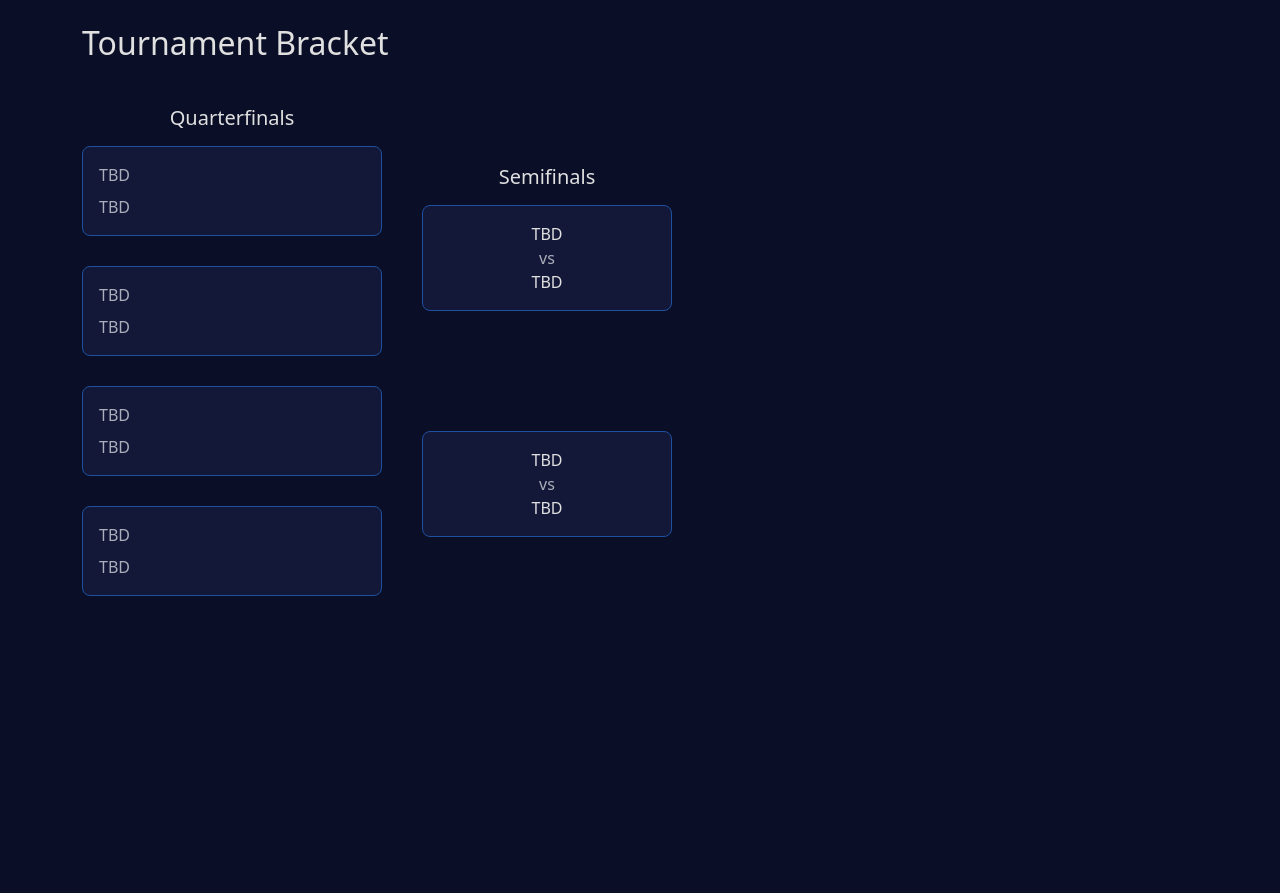
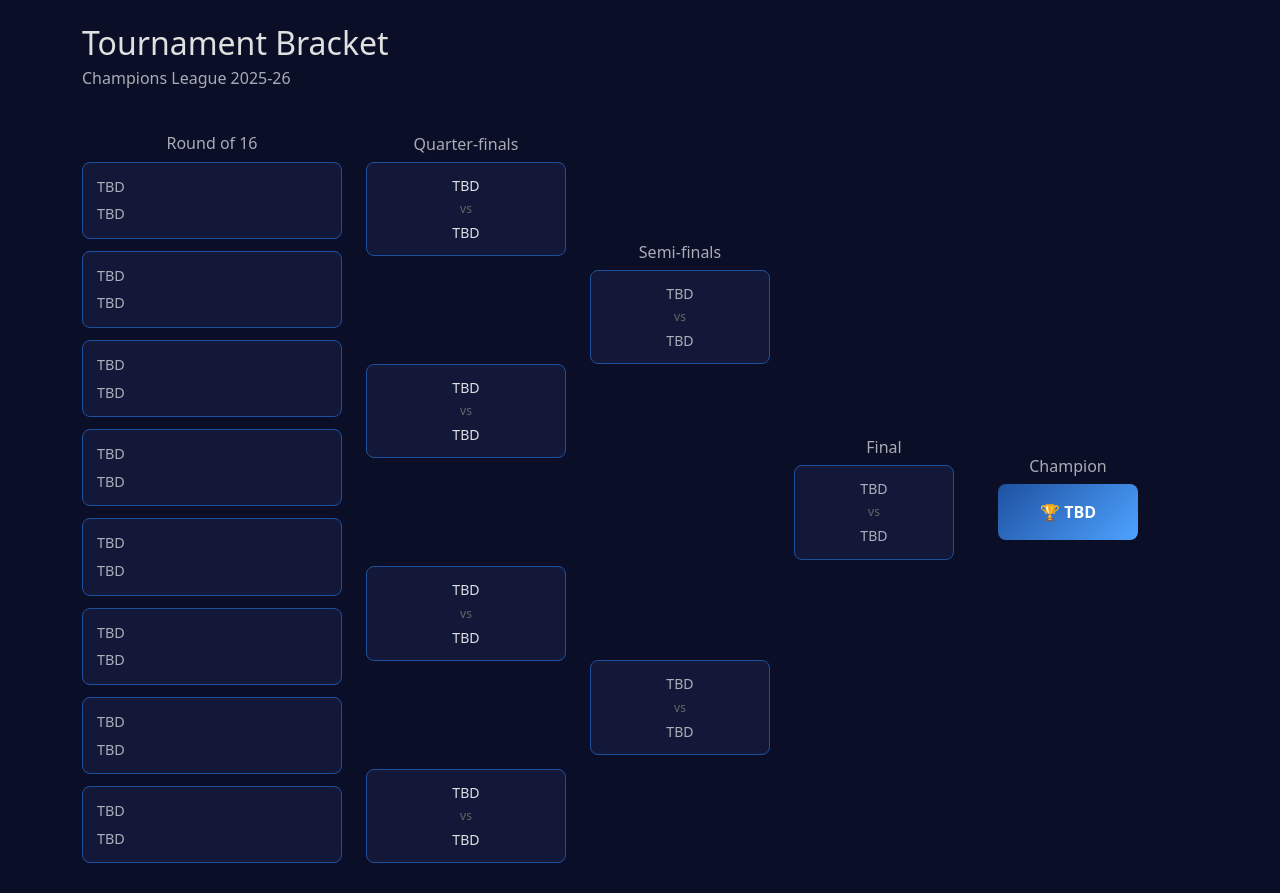
Before and after one commit to yurifleon/UCL-predictions, a Flask app: page /bracket in a window 1280 px wide. Shown: the part 58-951 px from the top of the page. Before the commit the page ends 654 px from the top, so only its background shows below. Run offline with Flask 3, Linux system fonts and the light colour scheme.

Commit message:
Round of 16 rebrand, remove qualifier bonus, full bracket view
Scoring:
- Remove qualifier bonus (was 2 pts); max per tie is now 20 pts (10+10)
- points["qualifier"] kept in schema at 0 for backward compatibility

Terminology:
- Quarterfinals → Round of 16 throughout (templates, translations, docs)
- Spanish translations updated: octavos de final, partidos de octavos, etc.

Bracket (/bracket):
- Redesigned for full tournament: R16 → Quarter-finals → Semi-finals → Final → Champion
- Pads to 8 R16 matches; QF slots show R16 qualifiers paired by match order
- SF and Final slots shown as TBD (not tracked by app)

Co-Authored-By: Claude Sonnet 4.6 <noreply@anthropic.com>

```diff
--- a/app.py
+++ b/app.py
@@ -69,7 +69,7 @@ SPANISH_TRANSLATIONS = {
     "User not found.": "Usuario no encontrado.",
     "Match deleted.": "Partido eliminado.",
     "UCL Forecast - Sign In": "UCL Forecast - Iniciar sesion",
-    "UCL Quarterfinal Forecast": "Pronostico UCL de Cuartos de Final",
+    "UCL Round of 16 Forecast": "Pronostico UCL de Octavos de Final",
     "Sign in to your account": "Inicia sesion en tu cuenta",
     "Username": "Usuario",
     "Enter username": "Introduce usuario",
@@ -105,7 +105,7 @@ SPANISH_TRANSLATIONS = {
     "Set New Password": "Establecer nueva contrasena",
     "Update Password": "Actualizar contrasena",
     "Dashboard - UCL Forecast": "Panel - UCL Forecast",
-    "Quarterfinal Matches": "Partidos de cuartos",
+    "Round of 16 Matches": "Partidos de octavos",
     "No matches configured yet. Ask the admin to set them up.": (
         "Aun no hay partidos configurados. Pide al admin que los cree."
     ),
@@ -147,11 +147,14 @@ SPANISH_TRANSLATIONS = {
     "Correct qualifier:": "Clasificado correcto:",
     "2 points": "2 puntos",
     "Max per tie:": "Maximo por eliminatoria:",
-    "22 points (10 + 10 + 2)": "22 puntos (10 + 10 + 2)",
+    "20 points (10 + 10)": "20 puntos (10 + 10)",
     "Bracket - UCL Forecast": "Cuadro - UCL Forecast",
     "Tournament Bracket": "Cuadro del torneo",
-    "Quarterfinals": "Cuartos de final",
-    "Semifinals": "Semifinales",
+    "Round of 16": "Octavos de final",
+    "Quarter-finals": "Cuartos de final",
+    "Semi-finals": "Semifinales",
+    "Final": "Final",
+    "Champion": "Campeon",
     "TBD": "Por definir",
     "vs": "vs",
     "Admin - UCL Forecast": "Admin - UCL Forecast",
@@ -168,7 +171,7 @@ SPANISH_TRANSLATIONS = {
     "Remove user {user}? Their predictions will be deleted.": (
         "Eliminar usuario {user}? Sus pronosticos se borraran."
     ),
-    "Add Quarterfinal Match": "Agregar partido de cuartos",
+    "Add Round of 16 Match": "Agregar partido de octavos",
     "Home Team (Leg 1)": "Equipo local (ida)",
     "Away Team (Leg 1)": "Equipo visitante (ida)",
     "Leg 1 Deadline": "Cierre ida",
@@ -355,36 +358,7 @@ def compute_points(prediction, match):
                 if actual_outcome == pred_outcome:
                     points["leg2"] = 7 if (a2h - a2a) == (p2h - p2a) else 5
 
-    # Check qualifier (need both legs actual results)
-    if all(v is not None for v in [a1h, a1a, a2h, a2a]):
-        p1h = prediction.get("leg1_home")
-        p1a = prediction.get("leg1_away")
-        p2h = prediction.get("leg2_home")
-        p2a = prediction.get("leg2_away")
-        if all(v is not None for v in [p1h, p1a, p2h, p2a]):
-            # Aggregate: home team in leg1 is "team A"
-            actual_agg_home = a1h + a2a  # team A goals across both legs
-            actual_agg_away = a1a + a2h  # team B goals across both legs
-            pred_agg_home = p1h + p2a
-            pred_agg_away = p1a + p2h
-
-            if actual_agg_home != actual_agg_away:
-                actual_qualifier = "home" if actual_agg_home > actual_agg_away else "away"
-            else:
-                # Tie on aggregate — away goals rule removed in modern UCL,
-                # but we need a tiebreaker. Use home team of leg2 as qualifier
-                # (simplified: admin enters result that reflects the actual qualifier)
-                actual_qualifier = "home" if a2h >= a2a else "away"
-
-            if pred_agg_home != pred_agg_away:
-                pred_qualifier = "home" if pred_agg_home > pred_agg_away else "away"
-            else:
-                pred_qualifier = "home" if p2h >= p2a else "away"
-
-            if actual_qualifier == pred_qualifier:
-                points["qualifier"] = 2
-
-    points["total"] = points["leg1"] + points["leg2"] + points["qualifier"]
+    points["total"] = points["leg1"] + points["leg2"]
     return points
 
 
--- a/templates/admin.html
+++ b/templates/admin.html
@@ -75,7 +75,7 @@
 
 <!-- Add Match -->
 <div class="card mb-4">
-    <div class="card-header">{{ _('Add Quarterfinal Match') }}</div>
+    <div class="card-header">{{ _('Add Round of 16 Match') }}</div>
     <div class="card-body">
         <form method="POST">
             <input type="hidden" name="action" value="add_match">
--- a/templates/bracket.html
+++ b/templates/bracket.html
@@ -4,92 +4,124 @@
 .bracket-container {
     display: flex;
     align-items: center;
-    gap: 40px;
+    gap: 24px;
     overflow-x: auto;
-    padding: 20px 0;
+    padding: 20px 0 30px;
 }
-.bracket-round {
+/* Round of 16 — 8 matches */
+.bracket-r16 {
     display: flex;
     flex-direction: column;
-    gap: 30px;
-    min-width: 300px;
+    gap: 12px;
+    min-width: 260px;
+}
+/* Quarter-finals — 4 slots */
+.bracket-qf {
+    display: flex;
+    flex-direction: column;
+    justify-content: space-around;
+    min-width: 200px;
+    gap: 108px;
+}
+/* Semi-finals — 2 slots */
+.bracket-sf {
+    display: flex;
+    flex-direction: column;
+    min-width: 180px;
+    gap: 296px;
+}
+/* Final — 1 slot */
+.bracket-final {
+    display: flex;
+    align-items: center;
+    min-width: 180px;
 }
 .bracket-match {
     background: #131838;
     border: 1px solid #1e50a0;
     border-radius: 8px;
-    padding: 12px 16px;
+    padding: 10px 14px;
     position: relative;
 }
 .bracket-match .team-row {
     display: flex;
     justify-content: space-between;
     align-items: center;
-    padding: 4px 0;
+    padding: 3px 0;
+    font-size: 0.9rem;
 }
 .bracket-match .team-row.qualifier {
     color: #4da3ff;
     font-weight: 700;
 }
 .bracket-match .scores {
-    font-size: 0.85rem;
+    font-size: 0.78rem;
     color: #aaa;
-    margin-top: 6px;
-    padding-top: 6px;
+    margin-top: 5px;
+    padding-top: 5px;
     border-top: 1px solid #1e3a6e;
 }
-.bracket-connector {
+.bracket-slot {
+    background: #131838;
+    border: 1px solid #1e50a0;
+    border-radius: 8px;
+    padding: 12px 14px;
+    text-align: center;
+    min-height: 64px;
     display: flex;
     flex-direction: column;
     justify-content: center;
-    gap: 30px;
+    gap: 4px;
 }
-.bracket-semi {
-    display: flex;
-    flex-direction: column;
-    justify-content: space-around;
-    min-width: 250px;
-    gap: 120px;
+.bracket-slot .slot-team {
+    font-size: 0.88rem;
 }
-.semi-slot {
-    background: #131838;
-    border: 1px solid #1e50a0;
+.bracket-slot .slot-team.known {
+    color: #4da3ff;
+    font-weight: 700;
+}
+.bracket-slot .slot-sep {
+    font-size: 0.75rem;
+    color: #666;
+}
+.bracket-champion {
+    background: linear-gradient(135deg, #1e50a0, #4da3ff);
     border-radius: 8px;
-    padding: 16px;
+    padding: 16px 20px;
     text-align: center;
-    min-height: 60px;
+    font-weight: 700;
+    font-size: 1rem;
+    min-width: 140px;
 }
 {% endblock %}
 {% block content %}
-<h2 class="mb-4">{{ _('Tournament Bracket') }}</h2>
+<h2 class="mb-1">{{ _('Tournament Bracket') }}</h2>
+<p class="text-muted mb-4">Champions League 2025-26</p>
 
 <div class="bracket-container">
-    <!-- Quarterfinals -->
+
+    <!-- Round of 16 -->
     <div>
-        <h5 class="text-center mb-3">{{ _('Quarterfinals') }}</h5>
-        <div class="bracket-round">
+        <h6 class="text-center text-muted mb-2">{{ _('Round of 16') }}</h6>
+        <div class="bracket-r16">
             {% for m in matches %}
             <div class="bracket-match">
                 <div class="team-row {% if m.qualifier == m.home_team %}qualifier{% endif %}">
                     <span>{{ m.home_team }}</span>
-                    {% if m.agg_home is not none %}
-                    <span>{{ m.agg_home }}</span>
-                    {% endif %}
+                    {% if m.agg_home is not none %}<span>{{ m.agg_home }}</span>{% endif %}
                 </div>
                 <div class="team-row {% if m.qualifier == m.away_team %}qualifier{% endif %}">
                     <span>{{ m.away_team }}</span>
-                    {% if m.agg_away is not none %}
-                    <span>{{ m.agg_away }}</span>
-                    {% endif %}
+                    {% if m.agg_away is not none %}<span>{{ m.agg_away }}</span>{% endif %}
                 </div>
                 <div class="scores">
-                    {{ _('Leg 1:') }} {{ m.actual_leg1_home if m.actual_leg1_home is not none else '-' }} - {{ m.actual_leg1_away if m.actual_leg1_away is not none else '-' }}
+                    {{ _('Leg 1:') }} {{ m.actual_leg1_home if m.actual_leg1_home is not none else '-' }} – {{ m.actual_leg1_away if m.actual_leg1_away is not none else '-' }}
                     &nbsp;|&nbsp;
-                    {{ _('Leg 2:') }} {{ m.actual_leg2_home if m.actual_leg2_home is not none else '-' }} - {{ m.actual_leg2_away if m.actual_leg2_away is not none else '-' }}
+                    {{ _('Leg 2:') }} {{ m.actual_leg2_home if m.actual_leg2_home is not none else '-' }} – {{ m.actual_leg2_away if m.actual_leg2_away is not none else '-' }}
                 </div>
             </div>
             {% endfor %}
-            {% for i in range(4 - matches|length) %}
+            {% for i in range(8 - matches|length) %}
             <div class="bracket-match">
                 <div class="team-row"><span class="text-muted">{{ _('TBD') }}</span></div>
                 <div class="team-row"><span class="text-muted">{{ _('TBD') }}</span></div>
@@ -98,22 +130,58 @@
         </div>
     </div>
 
-    <!-- Semifinals -->
+    <!-- Quarter-finals -->
     <div>
-        <h5 class="text-center mb-3">{{ _('Semifinals') }}</h5>
-        <div class="bracket-semi">
-            {% set qualifiers = matches | selectattr('qualifier') | map(attribute='qualifier') | list %}
-            <div class="semi-slot">
-                <div>{{ qualifiers[0] if qualifiers|length > 0 else _('TBD') }}</div>
-                <div class="text-muted">{{ _('vs') }}</div>
-                <div>{{ qualifiers[1] if qualifiers|length > 1 else _('TBD') }}</div>
+        <h6 class="text-center text-muted mb-2">{{ _('Quarter-finals') }}</h6>
+        <div class="bracket-qf">
+            {% for pair in range(4) %}
+            {% set i = pair * 2 %}
+            {% set m1 = matches[i] if matches|length > i else none %}
+            {% set m2 = matches[i+1] if matches|length > i+1 else none %}
+            {% set q1 = m1.qualifier if m1 and m1.qualifier else none %}
+            {% set q2 = m2.qualifier if m2 and m2.qualifier else none %}
+            <div class="bracket-slot">
+                <span class="slot-team {{ 'known' if q1 }}">{{ q1 or _('TBD') }}</span>
+                <span class="slot-sep">{{ _('vs') }}</span>
+                <span class="slot-team {{ 'known' if q2 }}">{{ q2 or _('TBD') }}</span>
             </div>
-            <div class="semi-slot">
-                <div>{{ qualifiers[2] if qualifiers|length > 2 else _('TBD') }}</div>
-                <div class="text-muted">{{ _('vs') }}</div>
-                <div>{{ qualifiers[3] if qualifiers|length > 3 else _('TBD') }}</div>
+            {% endfor %}
+        </div>
+    </div>
+
+    <!-- Semi-finals -->
+    <div>
+        <h6 class="text-center text-muted mb-2">{{ _('Semi-finals') }}</h6>
+        <div class="bracket-sf">
+            {% for sf in range(2) %}
+            <div class="bracket-slot">
+                <span class="slot-team text-muted">{{ _('TBD') }}</span>
+                <span class="slot-sep">{{ _('vs') }}</span>
+                <span class="slot-team text-muted">{{ _('TBD') }}</span>
+            </div>
+            {% endfor %}
+        </div>
+    </div>
+
+    <!-- Final -->
+    <div>
+        <h6 class="text-center text-muted mb-2">{{ _('Final') }}</h6>
+        <div class="bracket-final">
+            <div class="bracket-slot" style="min-width:160px">
+                <span class="slot-team text-muted">{{ _('TBD') }}</span>
+                <span class="slot-sep">{{ _('vs') }}</span>
+                <span class="slot-team text-muted">{{ _('TBD') }}</span>
             </div>
         </div>
     </div>
+
+    <!-- Champion -->
+    <div>
+        <h6 class="text-center text-muted mb-2">{{ _('Champion') }}</h6>
+        <div class="bracket-champion text-white">
+            🏆 {{ _('TBD') }}
+        </div>
+    </div>
+
 </div>
 {% endblock %}
--- a/templates/dashboard.html
+++ b/templates/dashboard.html
@@ -5,7 +5,7 @@
 
 <div class="row">
     <div class="col-lg-8">
-        <h5>{{ _('Quarterfinal Matches') }}</h5>
+        <h5>{{ _('Round of 16 Matches') }}</h5>
         {% if not matches_info %}
         <div class="alert alert-info">{{ _('No matches configured yet. Ask the admin to set them up.') }}</div>
         {% endif %}
--- a/templates/home.html
+++ b/templates/home.html
@@ -5,7 +5,7 @@
     <div class="col-md-6 col-lg-4">
         <div class="card">
             <div class="card-header text-center">
-                <h3>{{ _('UCL Quarterfinal Forecast') }}</h3>
+                <h3>{{ _('UCL Round of 16 Forecast') }}</h3>
                 <small class="text-muted">{{ _('Sign in to your account') }}</small>
             </div>
             <div class="card-body">
--- a/templates/leaderboard.html
+++ b/templates/leaderboard.html
@@ -49,8 +49,7 @@
             <li><strong>{{ _('Exact score:') }}</strong> {{ _('10 points (per leg)') }}</li>
             <li><strong>{{ _('Correct result + goal difference:') }}</strong> {{ _('7 points (per leg)') }}</li>
             <li><strong>{{ _('Correct result only:') }}</strong> {{ _('5 points (per leg)') }}</li>
-            <li><strong>{{ _('Correct qualifier:') }}</strong> {{ _('2 points') }}</li>
-            <li><strong>{{ _('Max per tie:') }}</strong> {{ _('22 points (10 + 10 + 2)') }}</li>
+            <li><strong>{{ _('Max per tie:') }}</strong> {{ _('20 points (10 + 10)') }}</li>
         </ul>
     </div>
 </div>
```
Also changed, not shown: CLAUDE.md (+6 -6 lines), UCL_Forecast_Architecture.md (added, +142 -0 lines).
